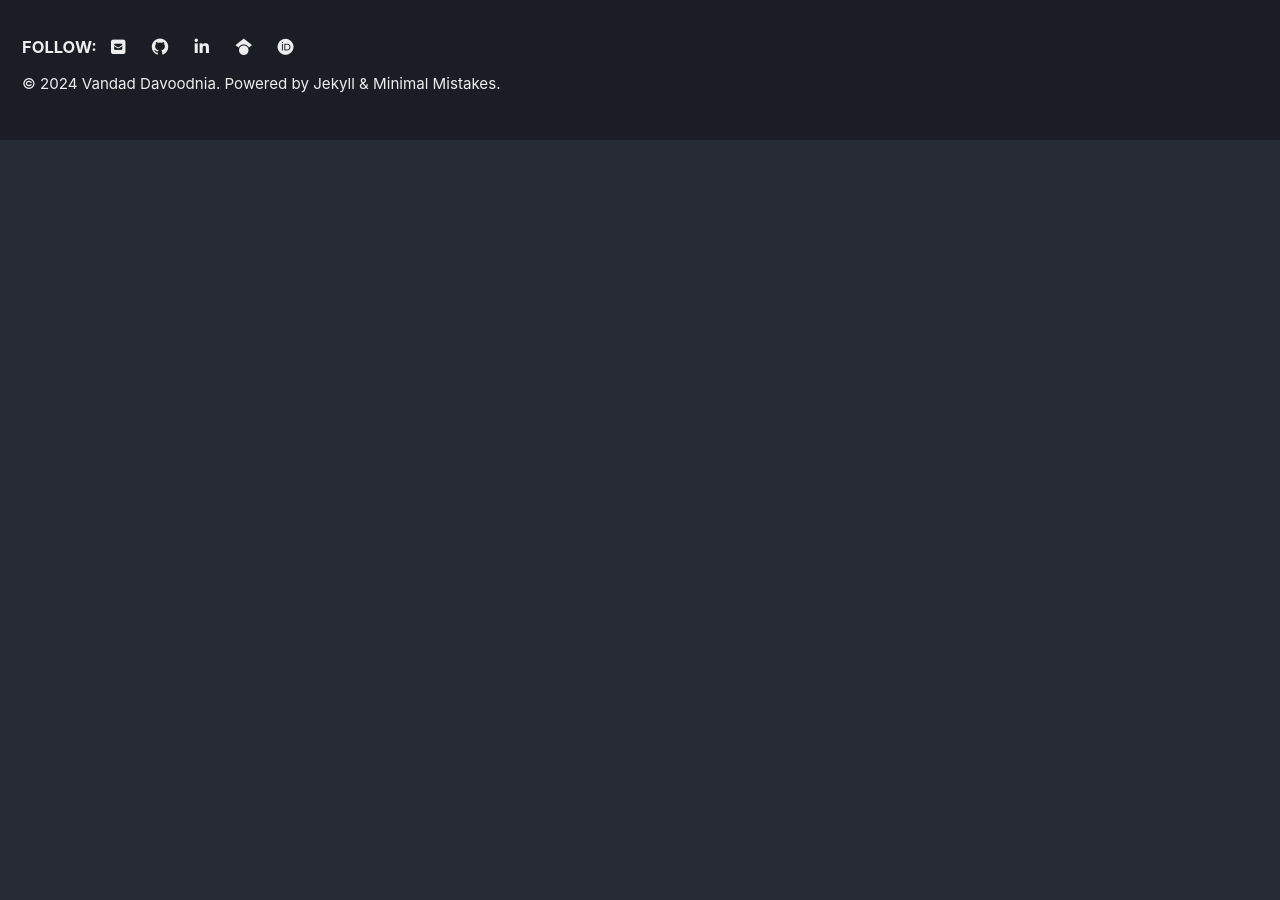
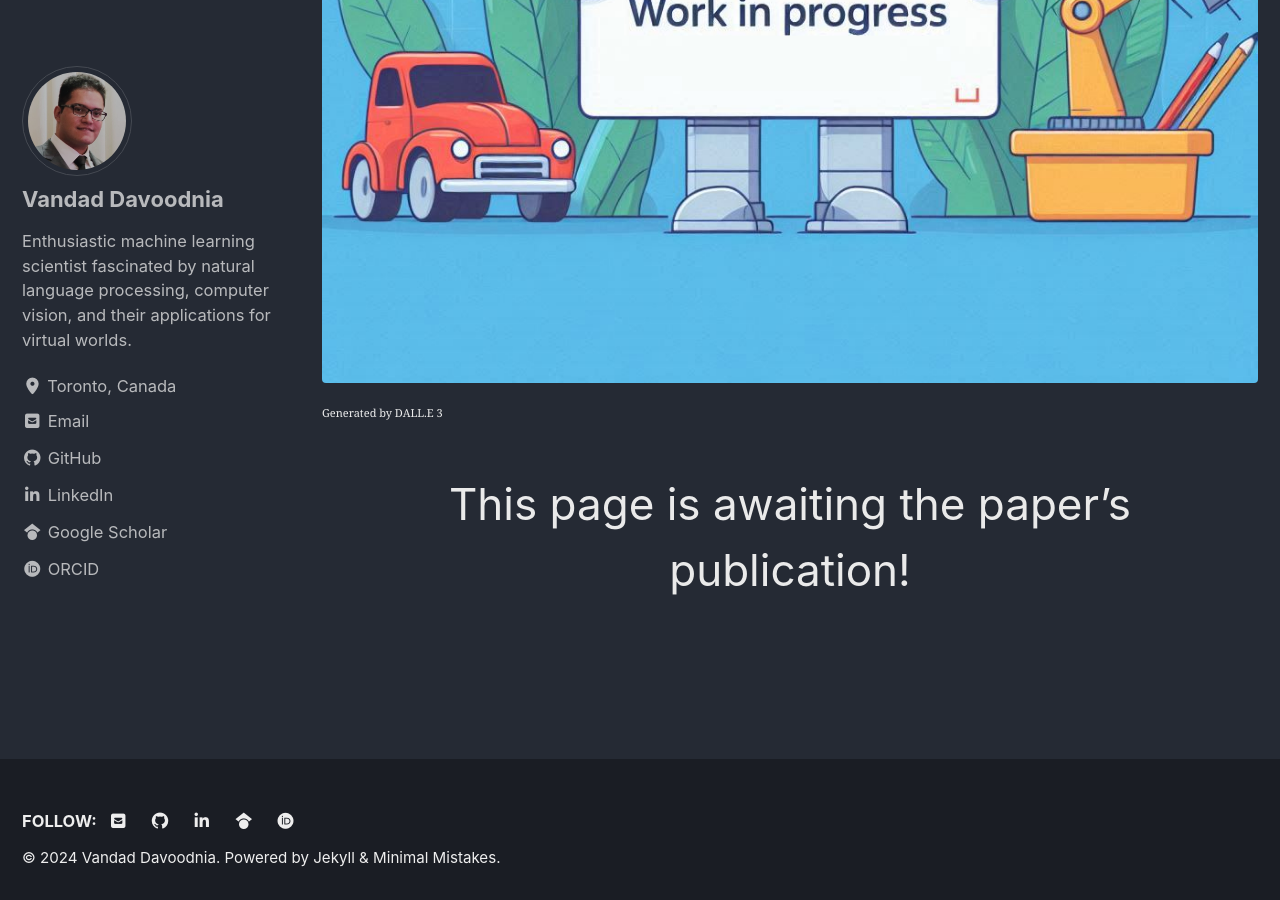
Before and after one commit to VDavoodnia/vandaddavoodnia.github.io, a Jekyll site: the page built from _pages/projects_upose3d.md, in a window 1280 px wide and 900 px high, scrolled down 760 px. Built offline with Jekyll 4.4.1, drawn with Linux system fonts in a browser that asks for light colours; cached includes are drawn as plain includes; before the commit the page ends 900 px from its top, so only the background shows below that.

Commit message:
updating website adding project placeholders adding new cv updating my graduation

```diff
--- a/_pages/projects_upose3d.md
+++ b/_pages/projects_upose3d.md
@@ -6,6 +6,11 @@
 description: "Project page for UPose3D: uncertainty-aware 3D human pose estimation with cross-view and temporal cues."
 ---
 
-<html lang="en">
+{% include image.html
+    src="/assets/images/wip_dalle.png"
+    alt="404-image"
+    caption="Generated by DALL.E 3"
+%}
 
-</html>
+This page is awaiting the paper's publication!
+{: style="font-size: 200%; text-align: center;"}
```
